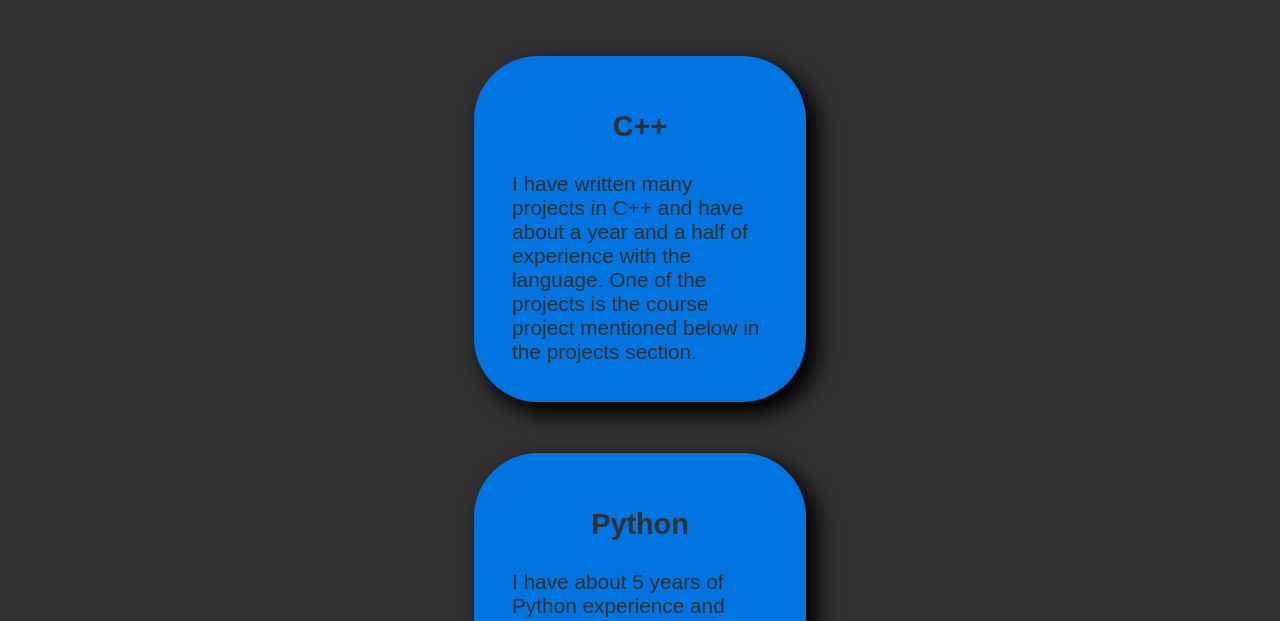
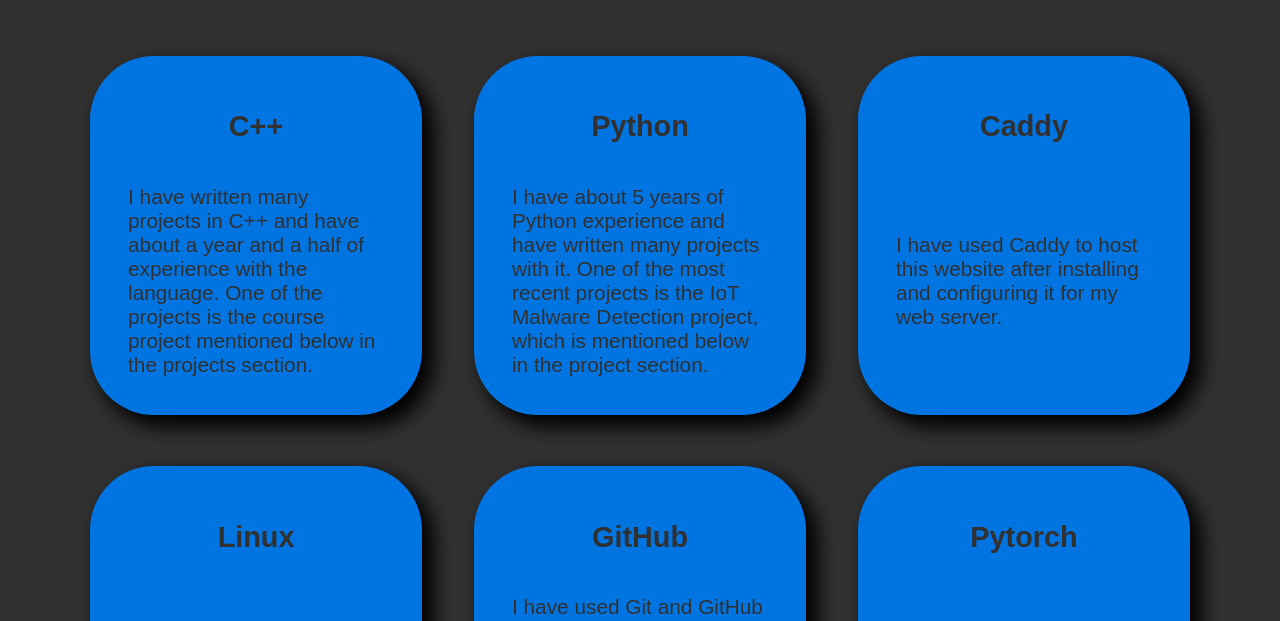
Before and after one commit to The-Emperor-Penguin/website, a plain HTML site: page index.html in a window 1280 px wide. Shown: the part 569-1190 px from the top of the page. Drawn offline with Linux system fonts and the light colour scheme; a web font is replaced by a local one.

Commit message:
Fixed display issues with skill boxes.

```diff
--- a/index.html
+++ b/index.html
@@ -46,8 +46,7 @@
 		</div>
 		<div id="skills" class="skillstop" style="display: grid; justify-content: center">
 			<h2>Skills</h2>
-			<div style="justify-items: center; justify-content: center">
-				<div class="skillsbtm" style="display: inline grid">
+			<div style="justify-items: center; justify-content: center; display: flex; flex-wrap: wrap;">
 				<div class="SkillBox">
 					<h3>C++</h3>
 					<p>
@@ -72,8 +71,6 @@
 						configuring it for my web server.
 					</p>
 				</div>
-				</div>
-				<div class="skillsbtm" style="display: inline grid">
 				<div class="SkillBox">
 					<h3>Linux</h3>
 					<p>
@@ -101,7 +98,6 @@
 						create a CNN that would take statistical data from a graph to
 						determine if a program was malware.
 					</p>
-					</div>
 				</div>
 			</div>
 		</div>
```
Lines whose indentation alone changed are shown as unchanged.
